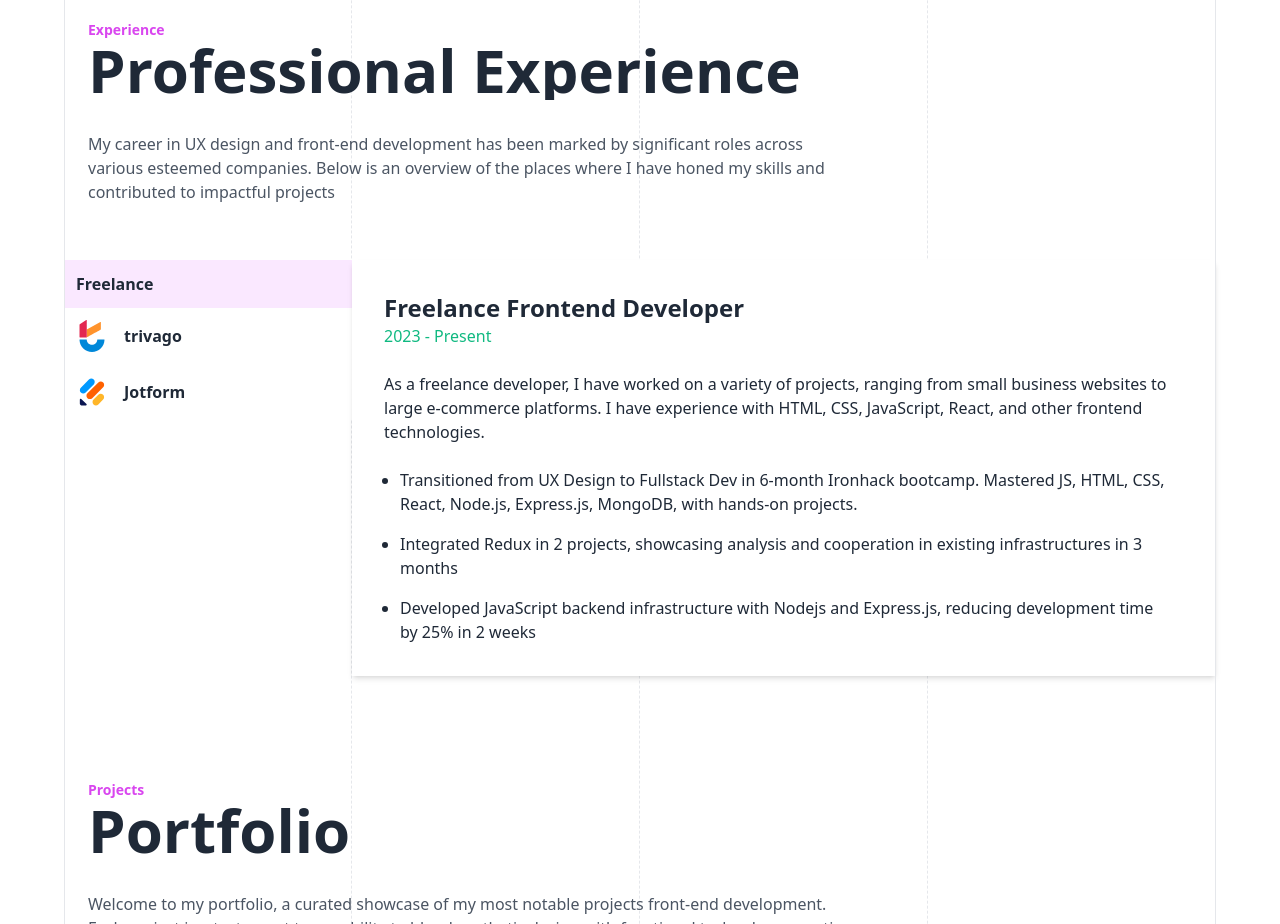
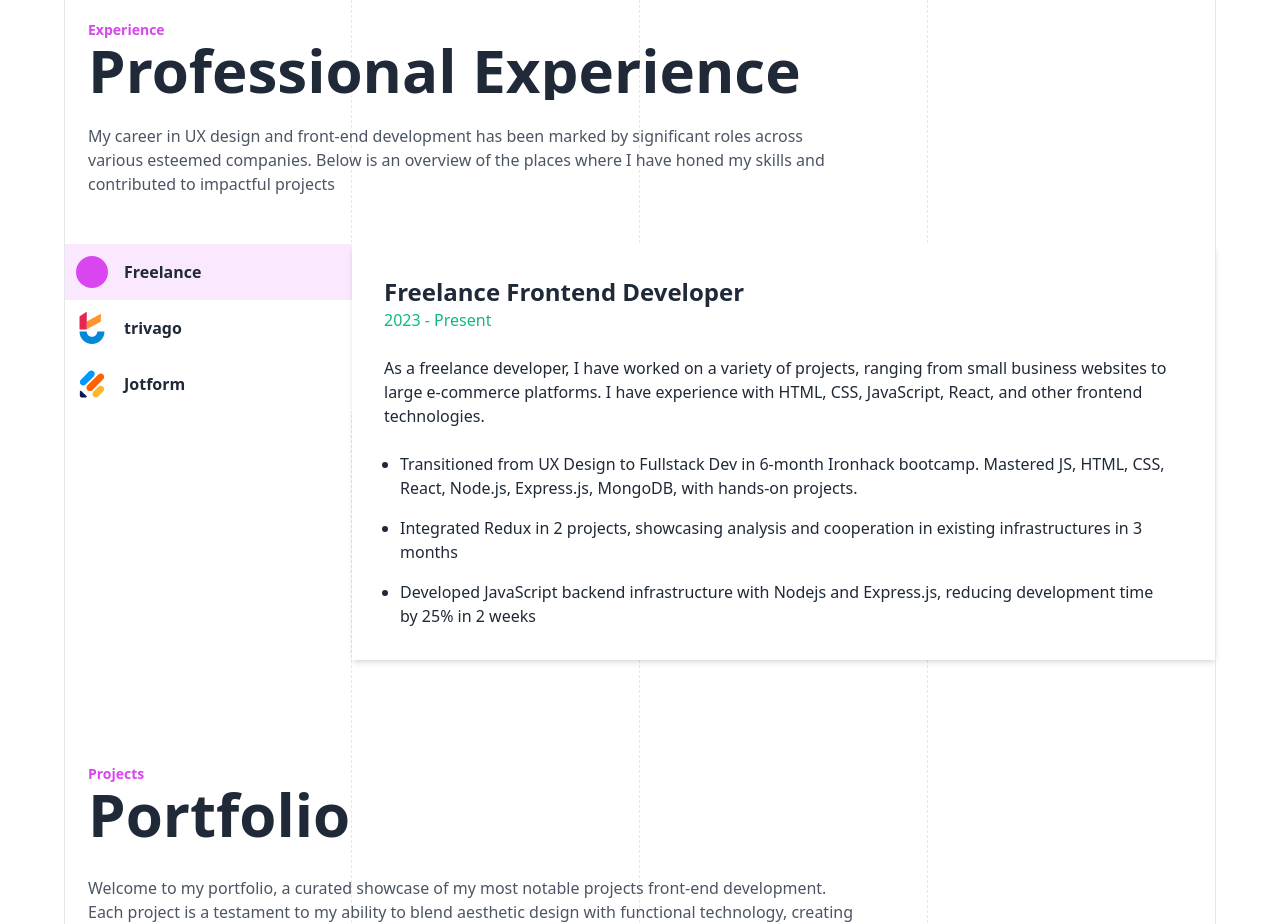
Before and after one commit to cursedxp/portfolio-site, a React (Vite) app: page / in a window 1280 px wide. Shown: the part 1980-2904 px from the top of the page. Built offline with nearby package versions, Linux system fonts and the light colour scheme.

Commit message:
📝 (ExperinceTab.jsx): update margin-top of paragraph element to improve spacing 📝 (ExperinceTab.jsx): update background color of ul element to improve visibility 📝 (ExperinceTab.jsx): add display property to div element to show/hide it based on screen size

```diff
--- a/src/components/ExperinceTab/ExperinceTab.jsx
+++ b/src/components/ExperinceTab/ExperinceTab.jsx
@@ -19,7 +19,7 @@ export default function ExperinceTab({ id }) {
           </h1>
         </RevealAnimation>
         <RevealAnimation>
-          <p className="my-8 text-base text-gray-600 max-w-3xl">
+          <p className="my-6 text-base text-gray-600 max-w-3xl">
             My career in UX design and front-end development has been marked by
             significant roles across various esteemed companies. Below is an
             overview of the places where I have honed my skills and contributed
@@ -29,7 +29,7 @@ export default function ExperinceTab({ id }) {
       </div>
       <div className="flex xl:flex-row xs:flex-col lg:flex-row md:flex-row">
         <div className="xl:w-1/4 lg:w-1/4 xs:w-full md:w-1/4">
-          <ul className="flex xl:flex-col xs:flex-row lg:flex-col md:flex-col xs:bg-slate-100 xl:bg-white font-bold text-base">
+          <ul className="flex xl:flex-col xs:flex-row lg:flex-col md:flex-col xs:bg-slate-50 xl:bg-white font-bold text-base">
             <motion.li
               whileHover={{ scale: 1.05 }}
               whileTap={{ scale: 0.9 }}
@@ -38,7 +38,7 @@ export default function ExperinceTab({ id }) {
               }`}
               onClick={() => handleTabChange(0)}
             >
-              <div className=" h-8 w-8 bg-fuchsia-500 rounded-full xs:hidden"></div>
+              <div className=" h-8 w-8 bg-fuchsia-500 rounded-full xs:hidden sm:block"></div>
               Freelance
             </motion.li>
             <motion.li
```
